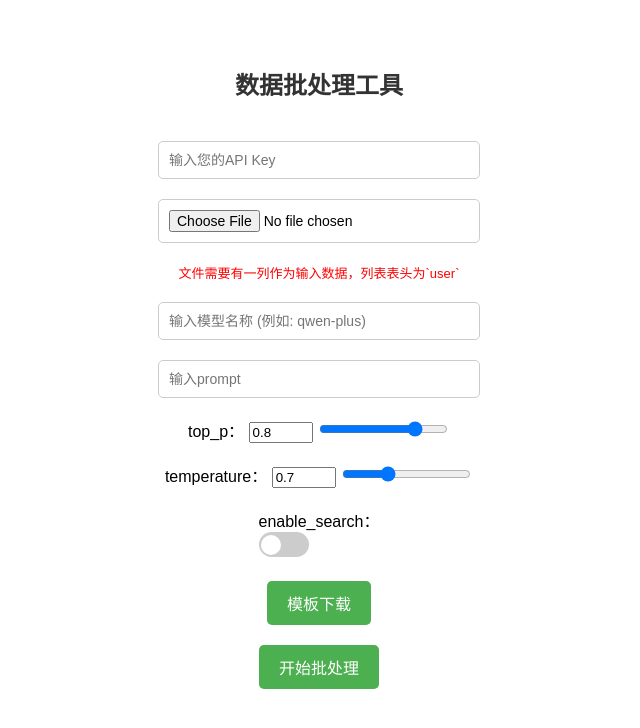
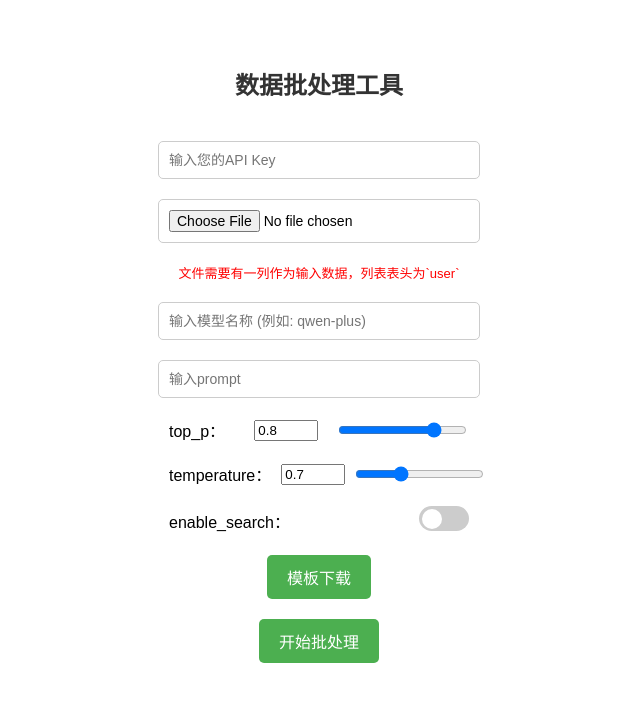
Before and after one commit to chaoyang820/run, a plain HTML site: page index.html in a window 1280 px wide. Shown: the whole page, without its empty margins (321-961 px from the left). Drawn offline with Linux system fonts and the light colour scheme.

Commit message:
Update styles.css

```diff
--- a/styles.css
+++ b/styles.css
@@ -64,7 +64,6 @@ button:hover {
     border-radius: 5px;
 }
 
-
 /* 隐藏原生复选框 */
 #toggle-switch {
     display: none;
@@ -104,3 +103,29 @@ button:hover {
 #toggle-switch:checked + label::after {
     transform: translateX(25px);
 }
+
+/* 新增样式，使文字和开关在同一行 */
+.toggle-container {
+    display: flex;
+    align-items: center;
+    justify-content: space-between; /* 新增：使内容两端对齐 */
+    gap: 10px;
+    width: 300px;
+}
+
+
+.input-container{
+    display: flex;
+    align-items: center;
+    justify-content: space-between; /* 新增：使内容两端对齐 */
+    gap: 10px;
+    width: 300px;
+}
+
+.input-container span {
+    margin-right: auto; /* 使span靠左 */
+}
+
+.input-container input {
+    margin-left: auto; /* 使input靠右 */
+}
```
Lines whose indentation alone changed are shown as unchanged.
